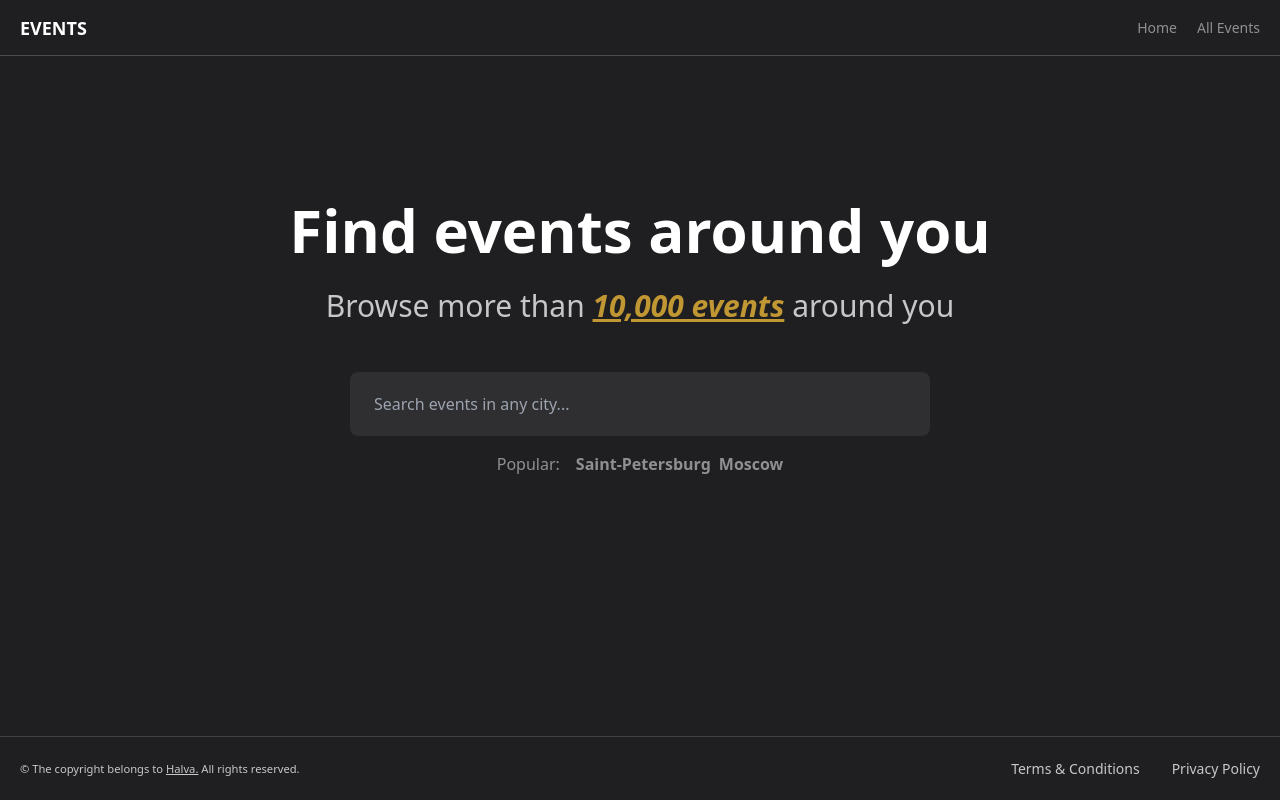
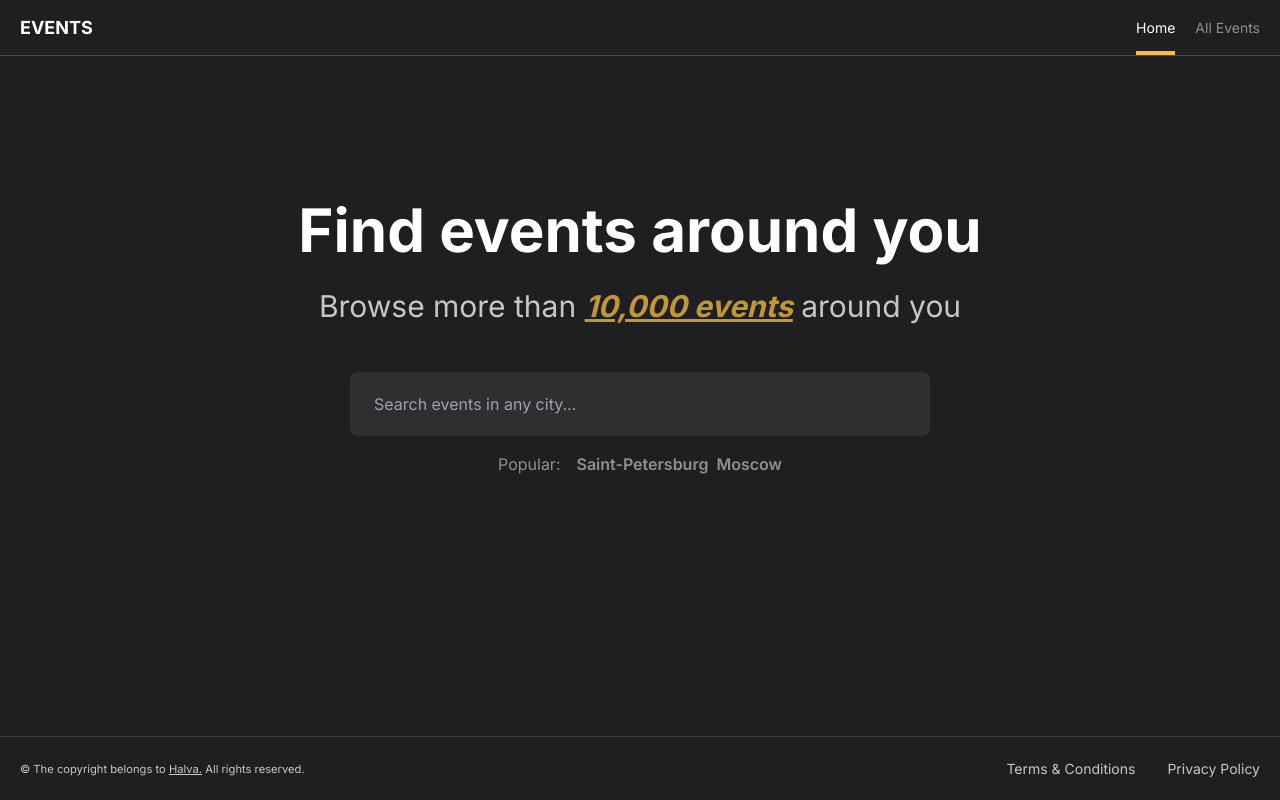
Before and after one commit to Halva1988/event, a Next.js app: page / in a window 1280 px wide. Built offline with nearby package versions, Linux system fonts and the light colour scheme.

Commit message:
добавил анимацию в header

```diff
--- a/src/app/layout.tsx
+++ b/src/app/layout.tsx
@@ -1,8 +1,11 @@
 import type { Metadata } from "next";
+import { Inter } from "next/font/google";
 import "./globals.css";
 import Header from "@/components/header/header";
 import Footer from "@/components/footer/footer";
 import Container from "@/components/container";
+
+const inter = Inter({ subsets: ["latin"] });
 
 export const metadata: Metadata = {
 	title: "Event Search",
@@ -16,7 +19,7 @@ export default function RootLayout({
 }>) {
 	return (
 		<html lang="en">
-			<body className={`bg-zinc-900 text-white`}>
+			<body className={`${inter.className} bg-zinc-900 text-white`}>
 				<Container>
 					<Header />
 					{children}
--- a/src/app/page.tsx
+++ b/src/app/page.tsx
@@ -5,10 +5,10 @@ export default function Home() {
   return (
     <main className="flex flex-col items-center px-3 pt-36 text-center">
       <h1 className="text-4xl lg:text-6xl font-bold">Find events around you</h1>
-      <p className="mb-12 mt-7 text-2xl lg:text-3xl opacity-75">Browse more than <span className="text-[#f8bf39] font-bold italic underline">10,000 events</span> around you</p>
+      <p className="mb-12 mt-7 text-2xl lg:text-3xl opacity-75">Browse more than <span className="text-accent font-bold italic underline">10,000 events</span> around you</p>
 
       <form className="w-full sm:w-[580px]">
-        <input className="w-full h-16 rounded-lg bg-white/[7%] px-6 outline-none ring-[#f8bf39]/80 transition focus:ring-2 focus:bg-white/10" placeholder="Search events in any city..." />
+        <input className="w-full h-16 rounded-lg bg-white/[7%] px-6 outline-none ring-accent/80 duration-500 focus:ring-2 focus:bg-white/10" placeholder="Search events in any city..." />
       </form>
 
       <section className="mt-4 flex gap-x-4 opacity-50">
--- a/src/components/container.tsx
+++ b/src/components/container.tsx
@@ -1,5 +1,9 @@
 const Container = ({ children }: { children: React.ReactNode }) => {
-	return <div className="flex flex-col max-w-7xl mx-auto min-h-screen bg-white/[3%]">{children}</div>;
+	return (
+		<div className="flex flex-col max-w-7xl mx-auto min-h-screen bg-white/[3%]">
+			{children}
+		</div>
+	);
 };
 
 export default Container;
--- a/src/components/header/header.tsx
+++ b/src/components/header/header.tsx
@@ -1,5 +1,8 @@
-import Link from "next/link";
+"use client";
+
 import Logo from "../logo/logo";
+import { usePathname } from "next/navigation";
+import Navigate from "./navigate";
 
 const links = [
 	{
@@ -13,18 +16,15 @@ const links = [
 ];
 
 const Header = () => {
+	const activePathname = usePathname();
+
 	return (
 		<header className="text-lg flex items-center justify-between px-3 md:px-5 h-14 border-b border-white/20 ">
 			<Logo />
-			<nav>
-				<ul className="flex gap-x-5 text-sm">
+			<nav className="h-full">
+				<ul className="flex gap-x-5 h-full text-sm">
 					{links.map((link, index) => (
-						<li
-							key={index}
-							className="text-white/50 hover:text-white cursor-pointer transition"
-						>
-							<Link href={link.href}>{link.name}</Link>
-						</li>
+						<Navigate key={index} link={link} activePathname={activePathname} />
 					))}
 				</ul>
 			</nav>
--- /dev/null
+++ b/src/components/header/navigate.tsx
@@ -0,0 +1,34 @@
+import clsx from "clsx";
+import Link from "next/link";
+import { motion } from "framer-motion";
+
+type NavigateProps = {
+	link: { name: string; href: string };
+	activePathname: string;
+};
+
+const Navigate = ({ link, activePathname }: NavigateProps) => {
+	const isActive = activePathname === link.href;
+	return (
+		<li
+			className={clsx(
+				"hover:text-white flex items-center cursor-pointer relative transition",
+				{
+					"text-white": isActive,
+					"text-white/50": !isActive,
+				}
+			)}
+		>
+			<Link href={link.href}>{link.name}</Link>
+
+			{isActive && (
+				<motion.div
+					layoutId="underline"
+					className="absolute bottom-0 h-1 w-full bg-accent"
+				/>
+			)}
+		</li>
+	);
+};
+
+export default Navigate;
--- a/tailwind.config.ts
+++ b/tailwind.config.ts
@@ -9,8 +9,7 @@ const config: Config = {
   theme: {
     extend: {
       colors: {
-        background: "var(--background)",
-        foreground: "var(--foreground)",
+        accent: "#f8bf39",
       },
     },
   },
```
Also changed, not shown: package.json (+7 -5 lines), 1 other file (tests, documents, lock files or other folders).
